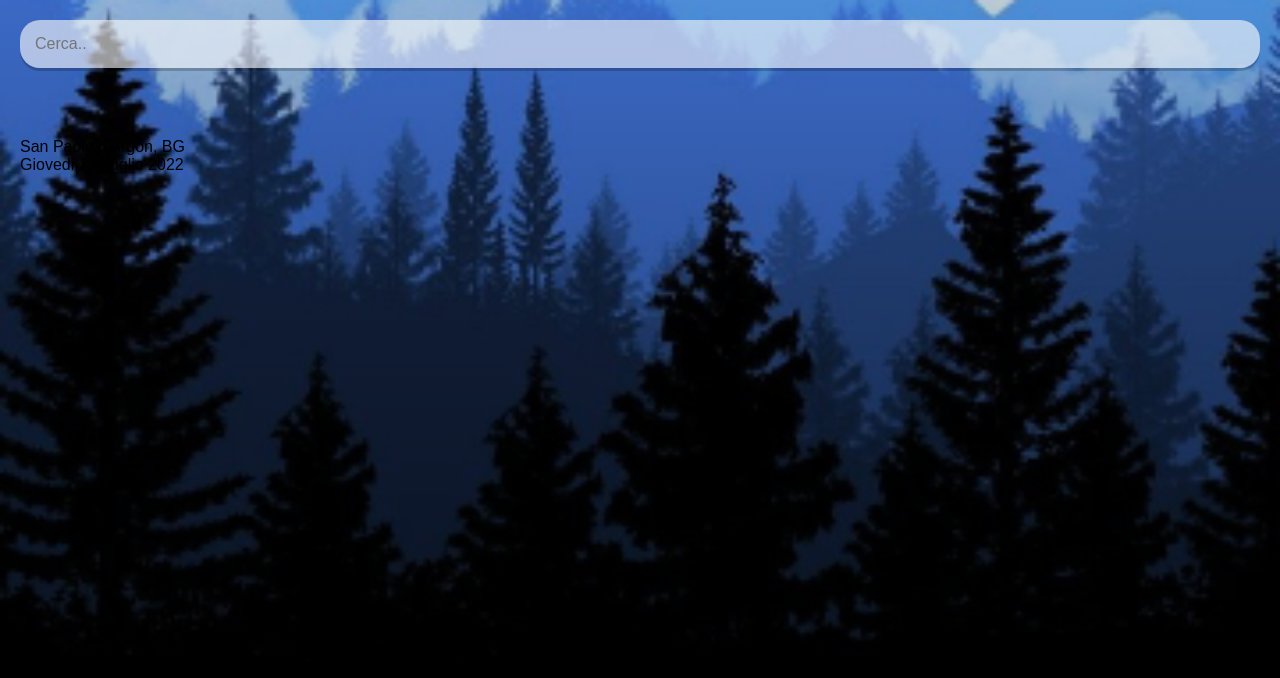
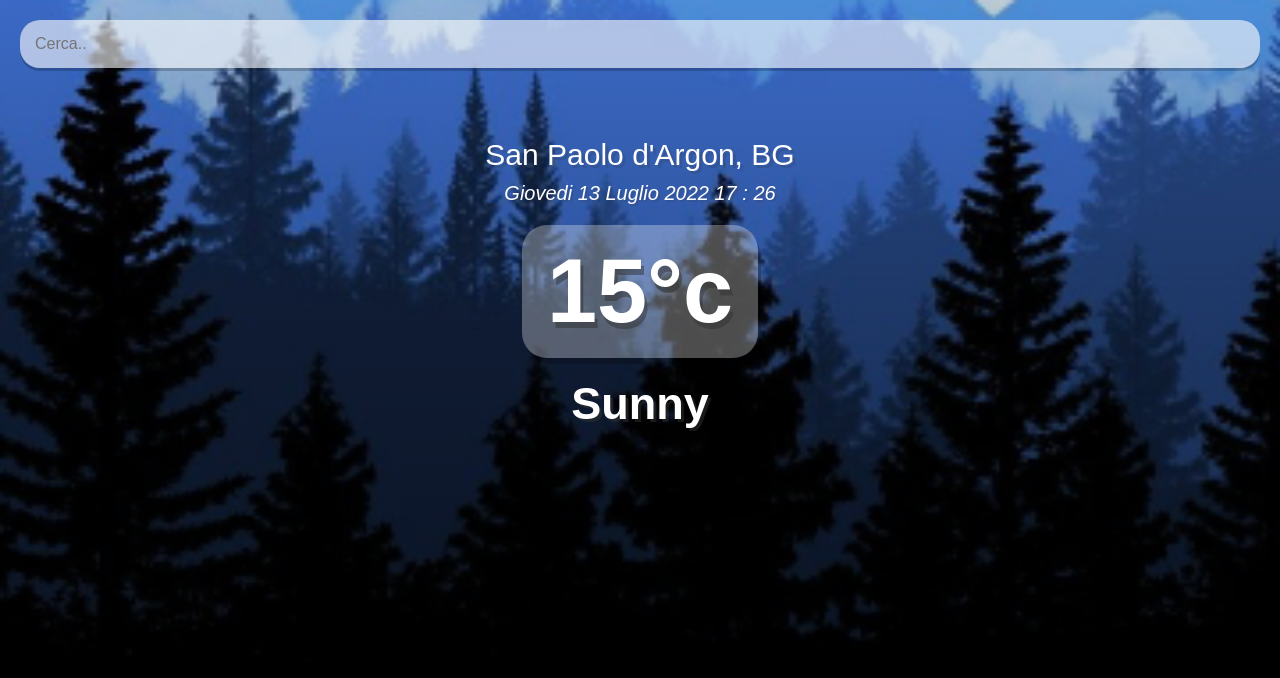
Before and after one commit to JardiinWD/react-weather-app, a React (Create React App) app: page / in a window 1280 px wide. Shown: the top 678 px of the page. Built offline with nearby package versions, Linux system fonts and the light colour scheme.

Commit message:
Dato dello stile fondamentale alla zona weather e location

```diff
--- a/src/App.js
+++ b/src/App.js
@@ -24,8 +24,10 @@ function App() {
     let data = d.getDate();
     let mese = mesi[d.getMonth()];
     let anno = d.getFullYear();
+    let ora = d.getHours();
+    let minute = d.getMinutes();
     /* Ora tramite return pesco tutti i dati */
-    return `${giorno} ${data} ${mese} ${anno}`
+    return `${giorno} ${data} ${mese} ${anno} ${ora} : ${minute}`
   }
 
   return (
@@ -53,9 +55,9 @@ function App() {
         {/* Box per il tempo */}
         <div className="weather-box">
           {/* Temperatura va qua */}
-          <div className="temperature"></div>
+          <div className="temperature">15°c</div>
           {/* Che tempo fa invece (soleggiato, piovoso ecc) qua */}
-          <div className="weather"></div>
+          <div className="weather">Sunny</div>
         </div>
       </main>
     </div>
--- a/src/index.css
+++ b/src/index.css
@@ -72,3 +72,62 @@ main {
 }
 
 /*#endregion */
+
+/*#region Location & Temperature */
+
+/* Nome della location */
+.location-box .location {
+  /* Tutto lo stile dedicato ai colori della zona */
+  color: white;
+  font-size: 30px;
+  font-weight: 500;
+  text-align: center;
+  /* Ombra dedicata al titolo della localizzazione */
+  text-shadow: 3px 3px rgba(50, 50, 50, 0.2);
+}
+
+/* Stile Data, ora ecc */
+.location-box .date {
+    color: white;
+    font-size: 20px;
+    font-weight: 300;
+    font-style: italic;
+    text-align: center;
+    padding-top: 10px;
+    text-shadow: 2px 2px rgba(50, 50, 50, 0.2);
+}
+
+/*#endregion */
+
+/*#region Wheater */
+.weather-box {
+  text-align: center;
+}
+
+.weather-box .temperature {
+  /* Position */
+  position: relative;
+  display: inline-block;
+  margin: 20px auto;
+  padding: 15px 25px;
+  text-align: center;
+  /* Stile, colore */
+  background-color: rgba(255, 255, 255, 0.3);
+  border-radius: 25px;
+  color: white;
+  font-size: 90px;
+  font-weight: 700;
+  text-shadow: 3px 6px rgba(50, 50, 50, 0.5);
+  box-shadow: 3px 6px rgba(0, 0, 0, 0.2);
+}
+
+.weather-box .weather {
+  color: white;
+  font-size: 45px;
+  font-weight: 700;
+  text-shadow: 3px 3px rgba(50, 50, 50, 0.5);
+}
+
+
+
+/*#endregion */
```
